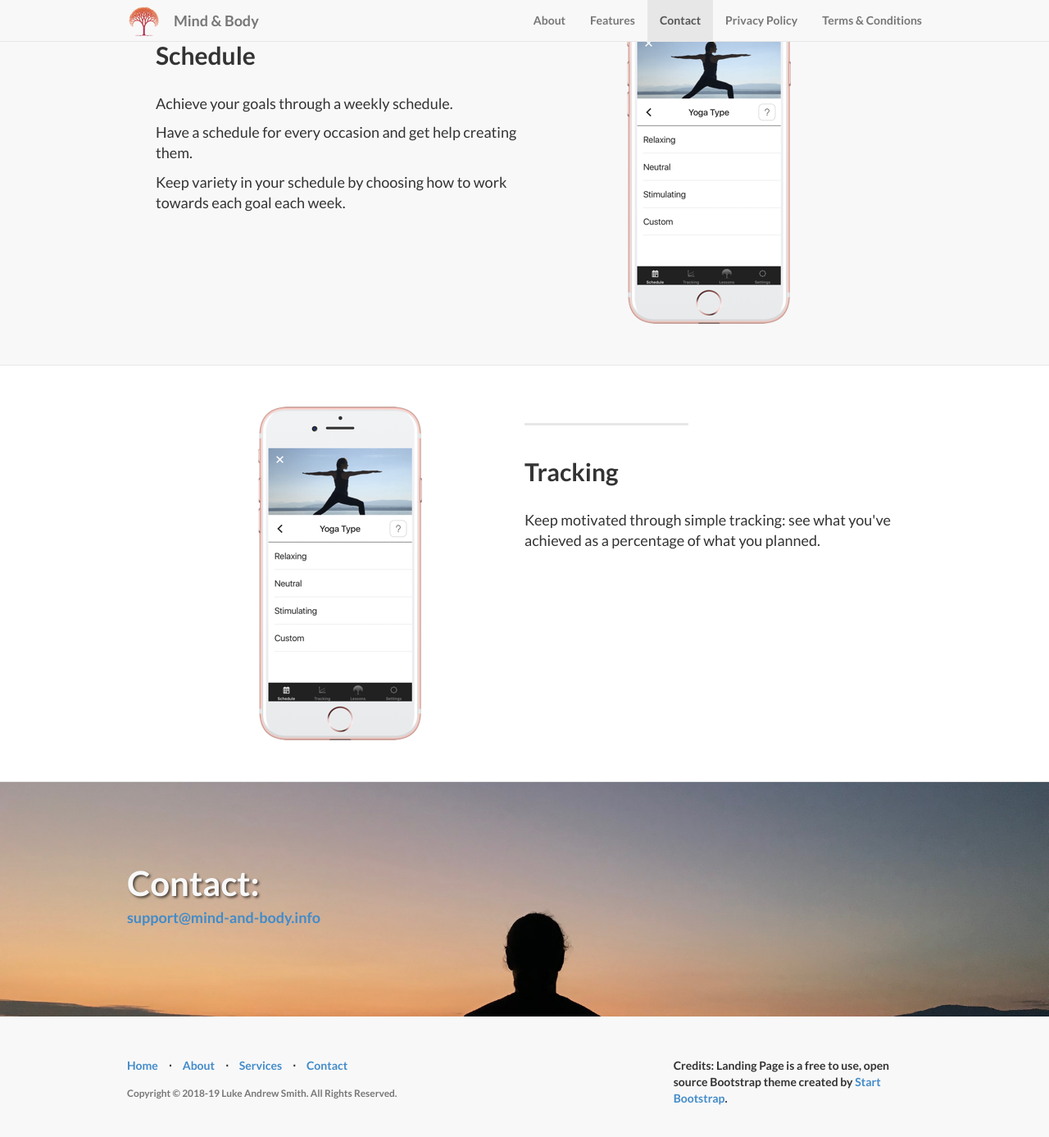
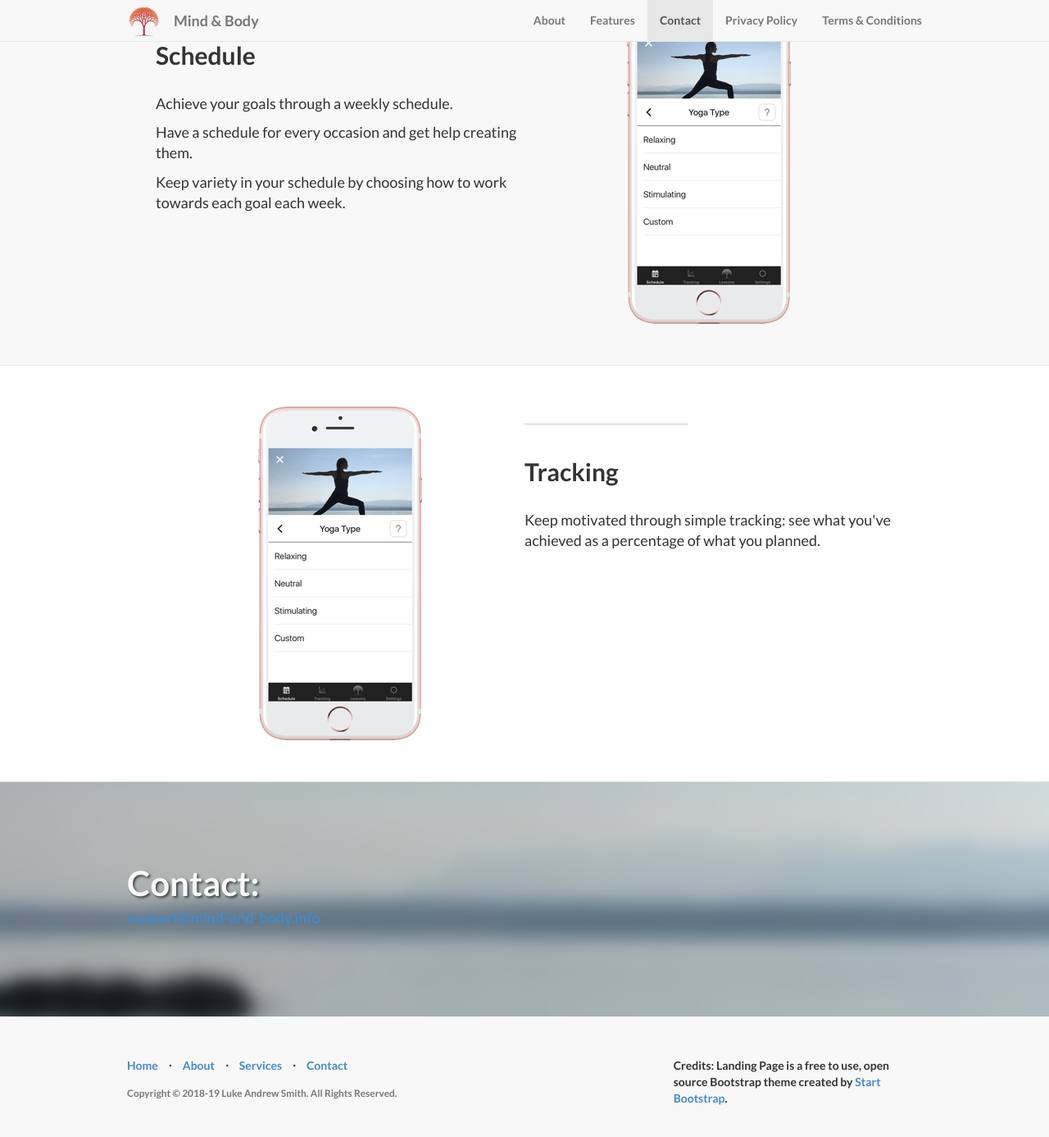
Before and after one commit to mind-and-body/mind-and-body.github.io, a Jekyll site: the page built from index.html, in a window 1280 px wide and 1400 px high, scrolled down 2347 px. Shown: the top 1387 px of the window at 82% size. Built offline with Jekyll 4.4.1, drawn with Linux system fonts in a browser that asks for light colours.

Commit message:
Editing images

```diff
--- a/css/landing-page.css
+++ b/css/landing-page.css
@@ -31,7 +31,7 @@
     /* padding-bottom: 50px; */
     text-align: center;
     color: #f8f8f8;
-    background: url(../img/banner-bg2.png) no-repeat center center;
+    background: url(../img/banner1.png) no-repeat center center;
     /* #222222; */
     /* url(../img/intro-bg.png) no-repeat center center; */
     background-size: cover;
@@ -115,7 +115,7 @@
 .banner {
     padding: 100px 0;
     color: #f8f8f8;
-    background: url(../img/Meditation.jpg) no-repeat center center;
+    background: url(../img/banner2.png) no-repeat center center;
     background-size: cover;
 }
 
```
Also changed, not shown: img/Meditation.jpg (deleted), img/MindBodyTree.png (deleted), img/MindBodyTreeGrey.png (deleted), img/banner-bg.jpg (deleted), img/banner1.png (renamed from img/banner-bg2.png), img/banner2.png (added), img/iPhoneTest.png (deleted), img/intro-bg.jpg (deleted), img/screenshot.png (deleted), img/services/dog.png (deleted), img/services/ipad.png (deleted), img/services/phones.png (deleted), 1 other file.
